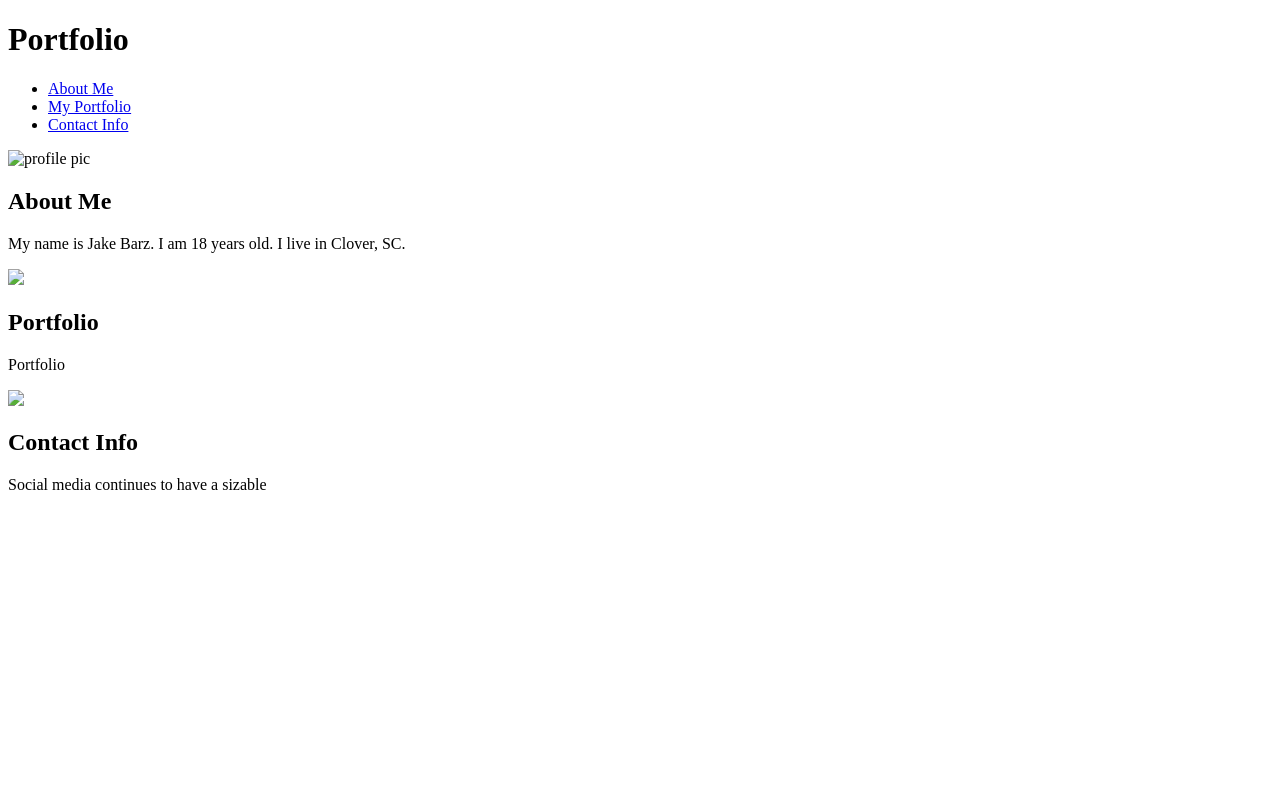
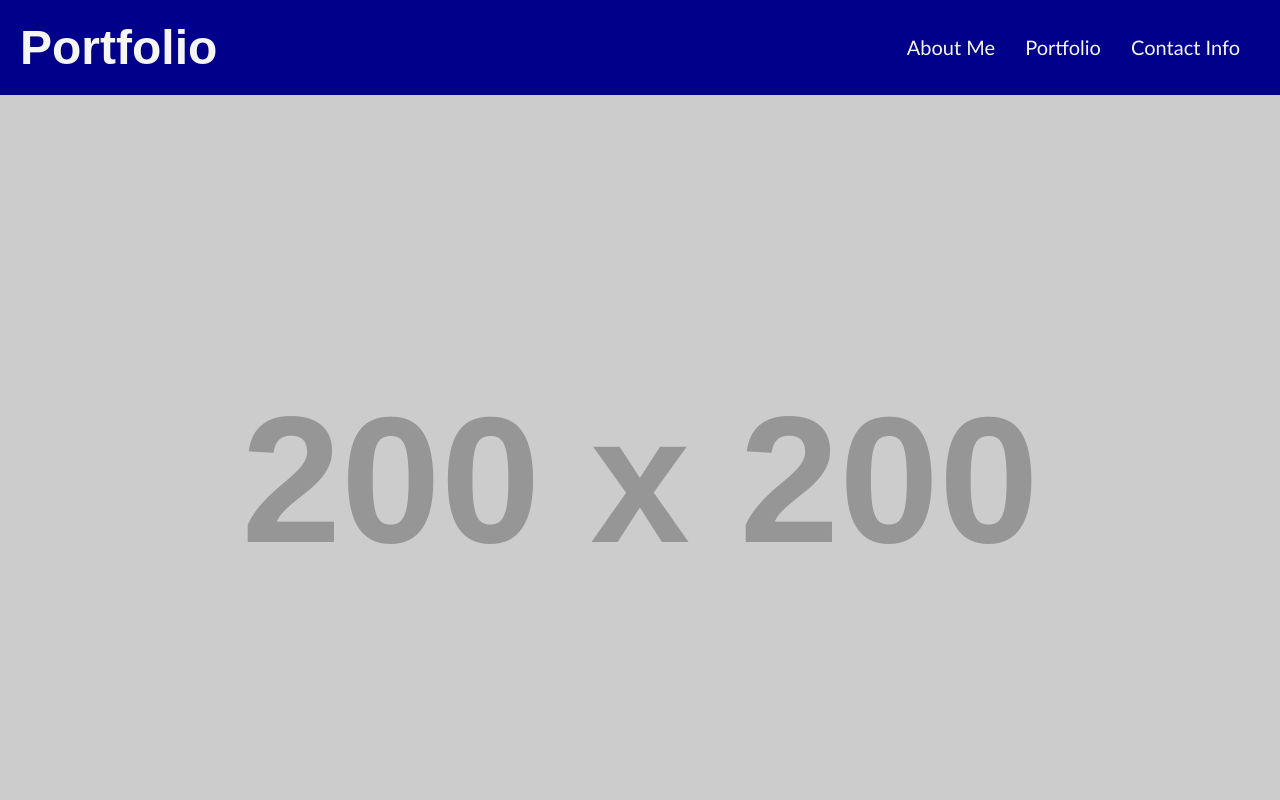
Before and after one commit to uppishdonkey/glowing-memory, a plain HTML site: page index.html in a window 1280 px wide. Shown: the top 800 px of the page. Drawn offline with Linux system fonts and the light colour scheme; placeholder pictures from the web are drawn by us.

Commit message:
final commit

```diff
--- a/assets/css/style.css
+++ b/assets/css/style.css
@@ -5,8 +5,9 @@
 }
 
 body {
-    background-color: whitesmoke
+    background-color: whitesmoke;
 }
+
 .header {
     padding: 20px;
     font-family: Arial, sans-serif;
@@ -17,14 +18,13 @@
 .header h1 {
     display: inline-block;
     font-size: 48px;
-    color: whitesmoke;
 }
 
 .header div {
     padding-top: 15px;
     margin-right: 20px;
     float: right;
-    font-family: 'Gill Sans', sans-serif;
+    font-family: Calibri, sans-serif;
     font-size: 20px;
 }
 
@@ -43,14 +43,15 @@
 }
 
 p {
-    font-size: 15px;
+    font-size: 16px;
 }
 
-.picture {
+
+.hero {
     height: 800px;
     width: 100%;
     margin-bottom: 25px;
-    background-image: url("#");
+    background-image: url("https://via.placeholder.com/200");
     background-size: cover;
     background-position: center;
 }
@@ -70,3 +71,26 @@
     display: inline-block;
     margin-left: 20px;
 }
+
+
+.content div {
+    margin-bottom: 20px;
+    padding: 50px;
+    height: 300px;
+    font-family: Calibri, sans-serif;
+    background-color: darkblue;
+    color: whitesmoke;
+}
+
+.img {
+    max-height: 200px;
+}
+
+.content img {
+    max-height: 200px;
+}
+
+.content h2 {
+    margin-bottom: 20px;
+    font-size: 36px;
+}
--- a/index.html
+++ b/index.html
@@ -1,14 +1,14 @@
 <!DOCTYPE html>
-<html lang="en">
+<html lang="en-us">
+
 <head>
-    <meta charset="UTF-8">
-    <meta http-equiv="X-UA-Compatible" content="IE=edge">
-    <meta name="viewport" content="width=device-width, initial-scale=1.0">
-    <title>Portfolio</title>
+    <meta charset="UTF-8" />
+    <link rel="stylesheet" href="./assets/css/style.css">
+    <title>Jake Barz Portfolio</title>
 </head>
 
 <body>
-    <header>
+    <div class="header">
         <h1>Portfolio</h1>
         <div>
             <ul>
@@ -16,37 +16,38 @@
                     <a href="#bio">About Me</a>
                 </li>
                 <li>
-                    <a href="#portfolio">My Portfolio</a>
+                    <a href="#portfolio">Portfolio</a>
                 </li>
                 <li>
-                    <a href="#contactInfo">Contact Info</a>
+                    <a href="#contact-info">Contact Info</a>
                 </li>
             </ul>
         </div>
-    </header>
-    <div class="picture"></div>
+    </div>
+    <div class="hero"></div>
     <div class="content">
-        <div class="About Me">
-            <img src="#" alt= "profile pic" class="float-left" />
+        <div class="bio">
+            <img src="https://via.placeholder.com/200" class="float-left" />
             <h2>About Me</h2>
             <p>
                 My name is Jake Barz. I am 18 years old. I live in Clover, SC.
             </p>
         </div>
-        <div id="My Portfolio" alt= "Portfolio" class="portfolioContent">
-            <img src="#" class="float-right" />
+        <div id="portfolio" class="portfolio">
+            <img src="https://via.placeholder.com/200" class="float-right" />
             <h2>Portfolio</h2>
             <p>
-                Portfolio
+                Here is a list of my work:
             </p>
         </div>
-        <div id="Contact Info" alt="contact Info" class="contactInfo">
-            <img src="#" class="float-left" />
+        <div id="contact-info" class="contact-info">
+            <img src="https://via.placeholder.com/200" class="float-left" />
             <h2>Contact Info</h2>
             <p>
-                Social media continues to have a sizable
+                Phone Number: (###)###-#### Email: email@email.com
             </p>
         </div>
     </div>
 </body>
+
 </html>
```
